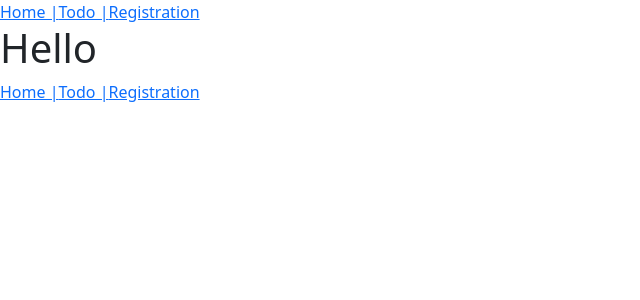
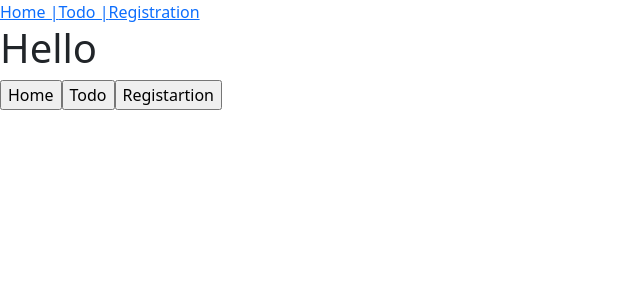
Before and after one commit to umeshtambat/fourth-app-umesh, a React (Create React App) app: page / in a window 1280 px wide. Shown: the top 300 px of the page, without its empty margins (0-640 px from the left). Built offline with nearby package versions, Linux system fonts and the light colour scheme.

Commit message:
b25 commit

```diff
--- a/src/App.js
+++ b/src/App.js
@@ -1,7 +1,8 @@
-import { BrowserRouter, Link, Route, Routes } from "react-router-dom";
+import { BrowserRouter, Route, Routes } from "react-router-dom";
 import MyTodo from "./pages/MyTodo";
 import MyRegistration from "./pages/MyRegistration";
 import MyNavigationLinks from "./pages/MyNavigationLinks";
+import MyNavigationLinksUsingButton from "./pages/MyNavigationLinksUsingButton";
 
 function App() {
   return (
@@ -18,7 +19,7 @@ function App() {
           <Route path="*" element={<h1>Page Not Found</h1>} />
         </Routes>
 
-        <MyNavigationLinks />
+        <MyNavigationLinksUsingButton />
       </BrowserRouter>
     </>
   );
--- /dev/null
+++ b/src/pages/MyNavigationLinksUsingButton.js
@@ -0,0 +1,29 @@
+import { useNavigate } from "react-router-dom";
+
+function MyNavigationLinksUsingButton() {
+  const navigate = useNavigate();
+
+  let goToHomeAction = () => {
+    navigate("/home");
+  };
+  let goToTodoAction = () => {
+    navigate("/todo");
+  };
+  let goToRegistrationAction = () => {
+    navigate("/registration");
+  };
+
+  return (
+    <div>
+      <input type="button" value="Home" onClick={goToHomeAction} />
+      <input type="button" value="Todo" onClick={goToTodoAction} />
+      <input
+        type="button"
+        value="Registartion"
+        onClick={goToRegistrationAction}
+      />
+    </div>
+  );
+}
+
+export default MyNavigationLinksUsingButton;
```
